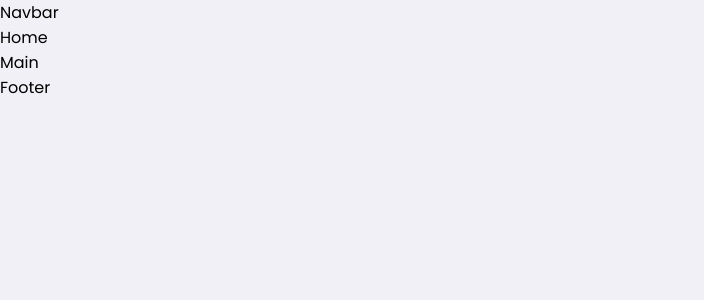
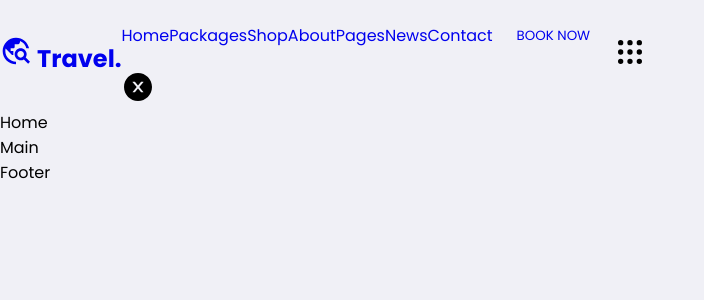
Before and after one commit to sergioDavidCano/travel-agency-react, a React (Vite) app: page / in a window 1280 px wide. Shown: the top 300 px of the page, without its empty margins (0-704 px from the left). Built offline with nearby package versions, Linux system fonts and the light colour scheme.

Commit message:
implementaciones del navbar

```diff
--- a/package.json
+++ b/package.json
@@ -10,8 +10,10 @@
     "preview": "vite preview"
   },
   "dependencies": {
+    "@react-icons/all-files": "^4.1.0",
     "react": "^18.2.0",
     "react-dom": "^18.2.0",
+    "react-icons": "^4.10.1",
     "sass": "^1.63.6"
   },
   "devDependencies": {
--- a/src/App.jsx
+++ b/src/App.jsx
@@ -1,4 +1,3 @@
-import { useState } from 'react'
 import './App.css'
 import { Footer } from './components/footer/Footer'
 import { Navbar } from './components/navbar/Navbar'
--- a/src/components/navbar/Navbar.jsx
+++ b/src/components/navbar/Navbar.jsx
@@ -1,7 +1,54 @@
 import React from 'react';
 import './navbar.scss';
+import { MdOutlineTravelExplore } from 'react-icons/md';
+import { AiFillCloseCircle } from 'react-icons/ai';
+import { TbGridDots } from 'react-icons/tb';
+
 export const Navbar = () => {
     return (
-        <div>Navbar</div>
+        <section className='navBarSection'>
+            <header className='header flex'>
+                <div className="logoDiv">
+                    <a href='#' className='logo flex'>
+                        <h1> <MdOutlineTravelExplore className='icon' />  Travel.</h1>
+                    </a>
+                </div>
+                <div className="navBar">
+                    <ul className="navList flex">
+                        <li className='navItem'>
+                            <a href='#' className='navLink'>Home</a>
+                        </li>
+                        <li className='navItem'>
+                            <a href='#' className='navLink'>Packages</a>
+                        </li>
+                        <li className='navItem'>
+                            <a href='#' className='navLink'>Shop</a>
+                        </li>
+                        <li className='navItem'>
+                            <a href='#' className='navLink'>About</a>
+                        </li>
+                        <li className='navItem'>
+                            <a href='#' className='navLink'>Pages</a>
+                        </li>
+                        <li className='navItem'>
+                            <a href='#' className='navLink'>News</a>
+                        </li>
+                        <li className='navItem'>
+                            <a href='#' className='navLink'>Contact</a>
+                        </li>
+                        <button className='btn'>
+                            <a href='#'> BOOK NOW</a>
+                        </button>
+                    </ul>
+
+                    <div className="closeNavbar">
+                        <AiFillCloseCircle className='icon' />
+                    </div>
+                </div>
+                <div className="toggleNavbar">
+                    <TbGridDots className='icon' />
+                </div>
+            </header>
+        </section>
     )
 }
```
Also changed, not shown: 1 other file (tests, documents, lock files or other folders).
